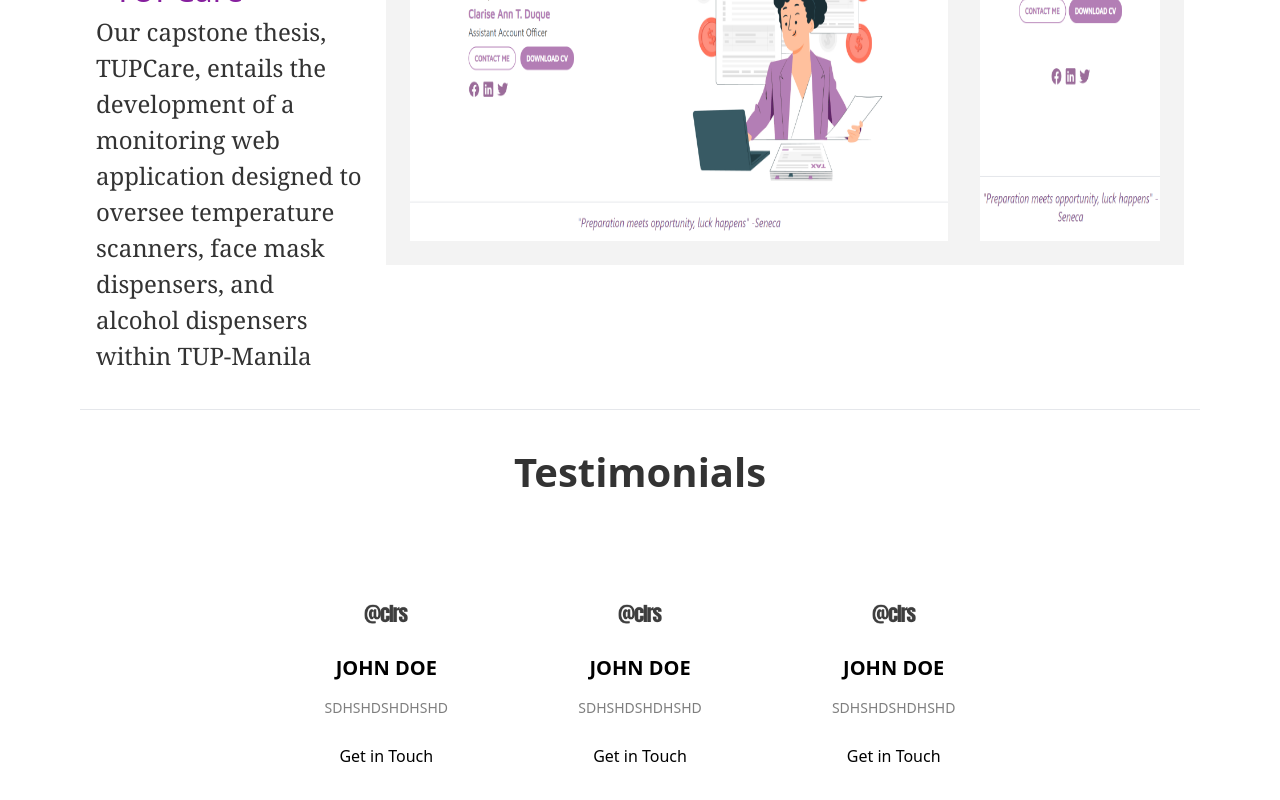
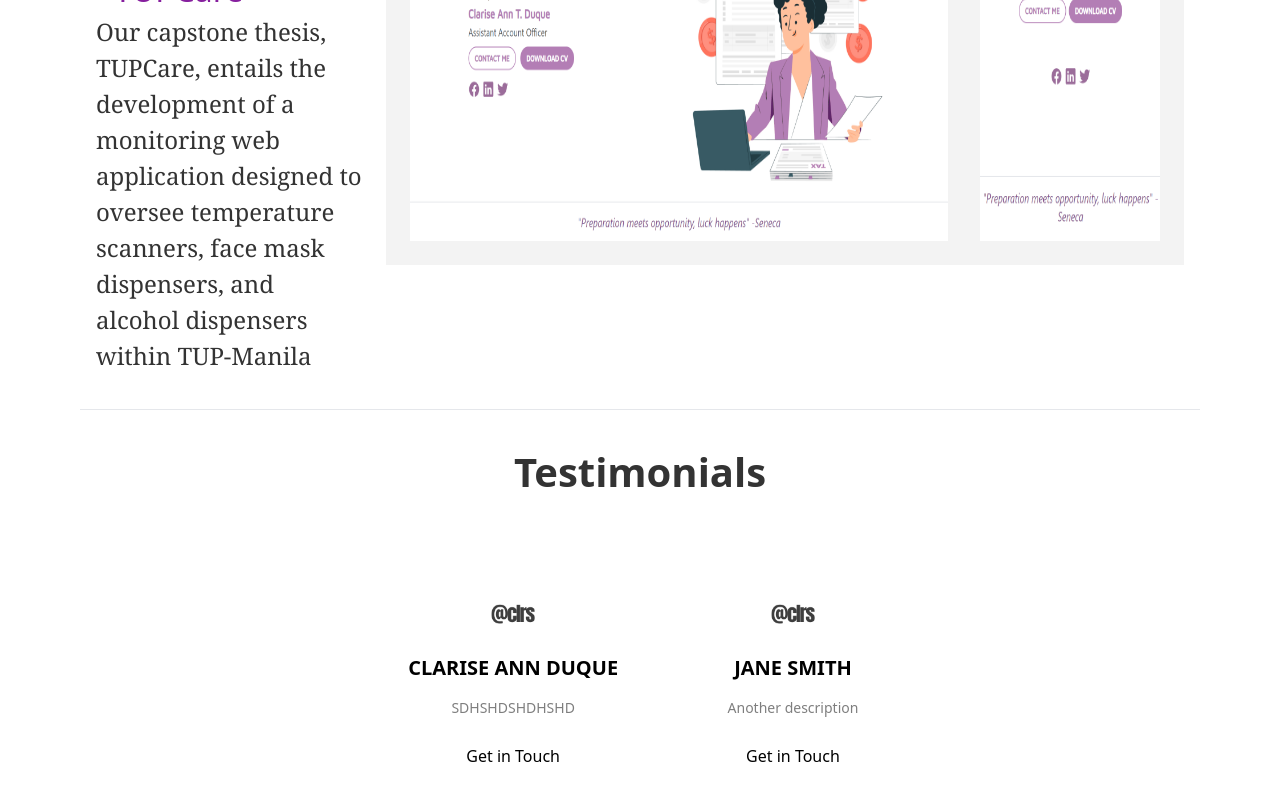
Before and after one commit to patrickeugenesacueza/Yujin-Portfolio, a React (Vite) app in the folder portfolio/: page / in a window 1280 px wide. Shown: the part 2180-2980 px from the top of the page. Built offline with nearby package versions, Linux system fonts and the light colour scheme.

Commit message:
Update: HeroSection.jsx

```diff
--- a/portfolio/src/Pages/HeroSection.jsx
+++ b/portfolio/src/Pages/HeroSection.jsx
@@ -1,5 +1,7 @@
 import React from "react";
 import { TypeAnimation } from "react-type-animation";
+// import testimonial json
+import data from "../data/TestimonialFeedback.json";
 
 // import image
 import FrontEndLogo from "../assets/frontEndSVG.svg";
@@ -12,7 +14,6 @@ import JProgLogo from "../assets/jProgLogo.png";
 import JProgFirstPicture from "../assets/jProgFirstPicture.jpg";
 import JProgSecondPicture from "../assets/jProgSecondPicture.jpg";
 import JProgThirdPicture from "../assets/jProgThirdPicture.jpg";
-
 import { FontAwesomeIcon } from "@fortawesome/react-fontawesome";
 import { faChevronRight } from "@fortawesome/free-solid-svg-icons";
 
@@ -212,38 +213,27 @@ const HeroSection = () => {
 
           <div className="text-center py-10">
             <div className="flex flex-wrap justify-center gap-8">
-              <div className="max-w-sm bg-white/10 p-8 rounded-xl mix-blend-luminosity">
-                <img src={ClrsIcon} alt="image 1" className="h-20 mx-auto" />
-                <h4 className="uppercase text-xl font-bold">John Doe</h4>
+              {data.map((item, index) => (
+                <div
+                  key={index}
+                  className="max-w-sm bg-white/10 p-8 rounded-xl mix-blend-luminosity"
+                >
+                  <img
+                    src={
+                      item.name === "Clarise Ann Duque" ? ClrsIcon : ClrsIcon
+                    }
+                    alt={`image ${index}`}
+                    className="h-20 mx-auto"
+                  />
+                  <h4 className="uppercase text-xl font-bold">{item.name}</h4>
                   <p className="text-sm leading-7 my-3 font-light opacity-50">
-                  SDHSHDSHDHSHD
+                    {item.description}
                   </p>
                   <button className="bg-btn_primary py-2.5 px-8 rounded-full">
                     Get in Touch
                   </button>
                 </div>
-
-              <div className="max-w-sm bg-white/10 p-8 rounded-xl mix-blend-luminosity">
-                <img src={ClrsIcon} alt="image 1" className="h-20 mx-auto" />
-                <h4 className="uppercase text-xl font-bold">John Doe</h4>
-                <p className="text-sm leading-7 my-3 font-light opacity-50">
-                  SDHSHDSHDHSHD
-                </p>
-                <button className="bg-btn_primary py-2.5 px-8 rounded-full">
-                  Get in Touch
-                </button>
-              </div>
-
-              <div className="max-w-sm bg-white/10 p-8 rounded-xl mix-blend-luminosity">
-                <img src={ClrsIcon} alt="image 1" className="h-20 mx-auto" />
-                <h4 className="uppercase text-xl font-bold">John Doe</h4>
-                <p className="text-sm leading-7 my-3 font-light opacity-50">
-                  SDHSHDSHDHSHD
-                </p>
-                <button className="bg-btn_primary py-2.5 px-8 rounded-full">
-                  Get in Touch
-                </button>
-              </div>
+              ))}
             </div>
           </div>
         </div>
--- a/portfolio/src/data/TestimonialFeedback.json
+++ b/portfolio/src/data/TestimonialFeedback.json
@@ -0,0 +1,4 @@
+[
+    { "name": "Clarise Ann Duque", "description": "SDHSHDSHDHSHD" },
+    { "name": "Jane Smith", "description": "Another description" }
+  ]
```
Lines whose indentation alone changed are shown as unchanged.
